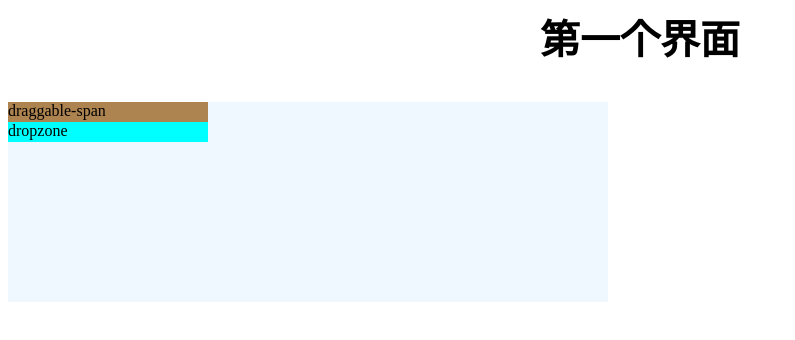
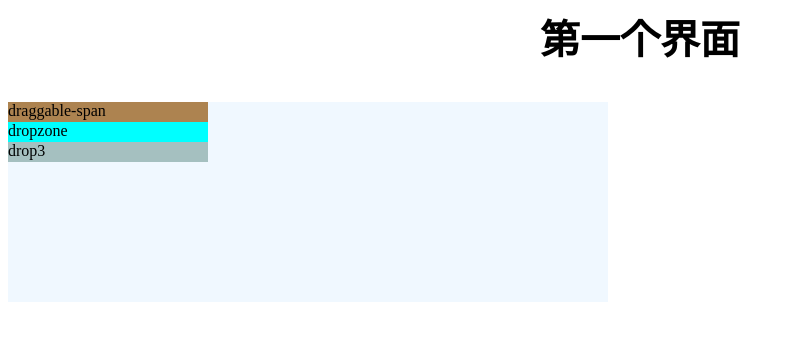
Before and after one commit to LuoShiXi/Web-Learn, a Vue app in the folder cssvue/: page /#/first in a window 1280 px wide. Shown: the top 340 px of the page, without its empty margins (0-795 px from the left). Built offline with nearby package versions, Linux system fonts and the light colour scheme.

Commit message:
修复拖放错误

```diff
--- a/cssvue/src/components/First.vue
+++ b/cssvue/src/components/First.vue
@@ -5,12 +5,15 @@
     </div>
     <br>
     <br>
-    <div class="parent">
+    <div class="parent" @dragover="onDragOver($event)" @drop="onDrop($event)">
       <div id="dragspan" draggable="true" @dragstart="onDragStart($event)">
         draggable-span
       </div>
-      <div id="dropzone" @dragover="onDragOver($event)" @drop="onDrop($event)">
+      <div id="dropzone" draggable="true" @dragstart="onDragStart($event)">
         dropzone
+      </div>
+      <div id="drop3" draggable="true" @dragstart="onDragStart($event)">
+        drop3
       </div>
     </div>
   </body>
@@ -29,11 +32,6 @@ export default {
       event
         .dataTransfer
         .setData('text/plain', event.target.id);
-
-      event
-        .currentTarget
-        .style
-        .backgroundColor = 'yellow';
     },
     onDragOver (event) {
       event.preventDefault();
--- a/cssvue/src/style/first.scss
+++ b/cssvue/src/style/first.scss
@@ -9,14 +9,22 @@
   background-color: aliceblue;
 }
 #dragspan{
+  margin-top: 0%;
   margin-left: 0%;
   background-color: rgb(173, 131, 80);
   width: 200px;
   height: 20px;
 }
 #dropzone{
+  margin-top: 0%;
   margin-right: 0%;
   background-color: aqua;
   width: 200px;
   height: 20px;
 }
+#drop3{
+  margin-top: 0%;
+  background-color: rgb(165, 192, 192);
+  width: 200px;
+  height: 20px;
+}
```
